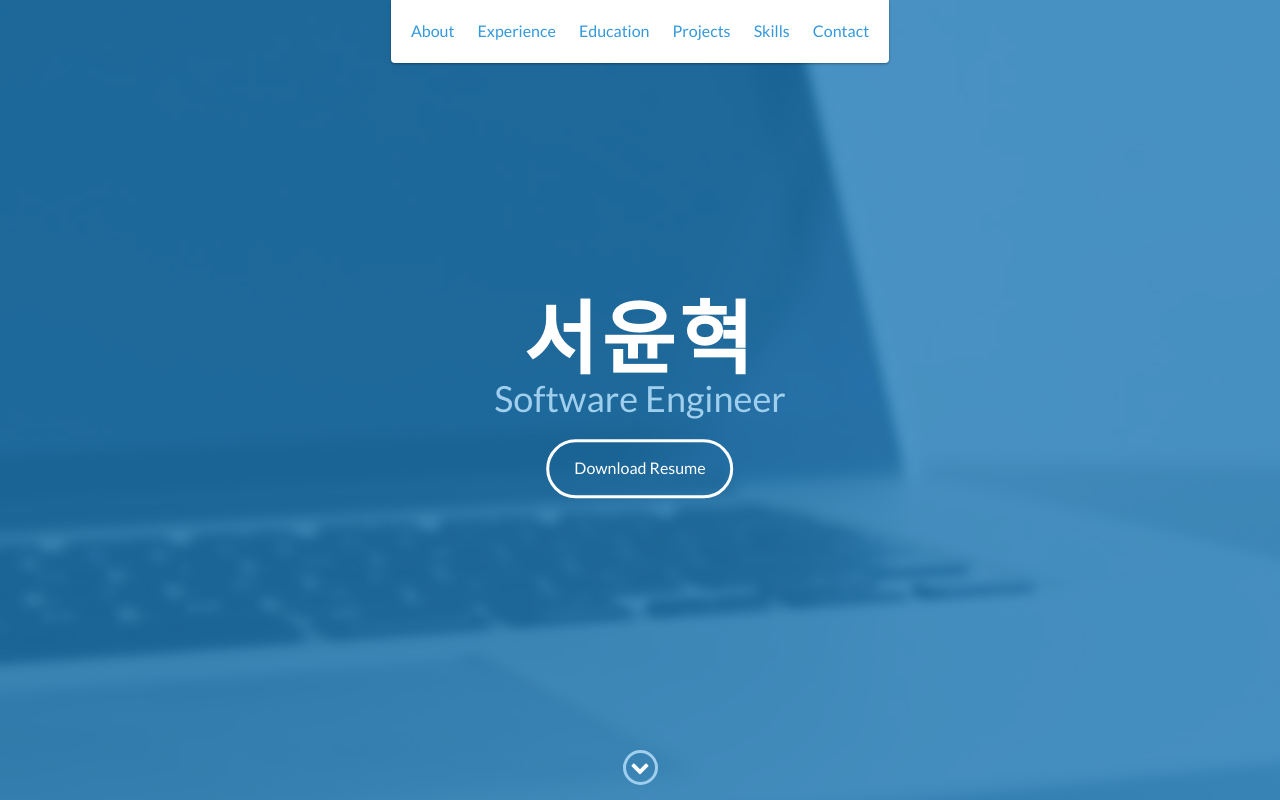
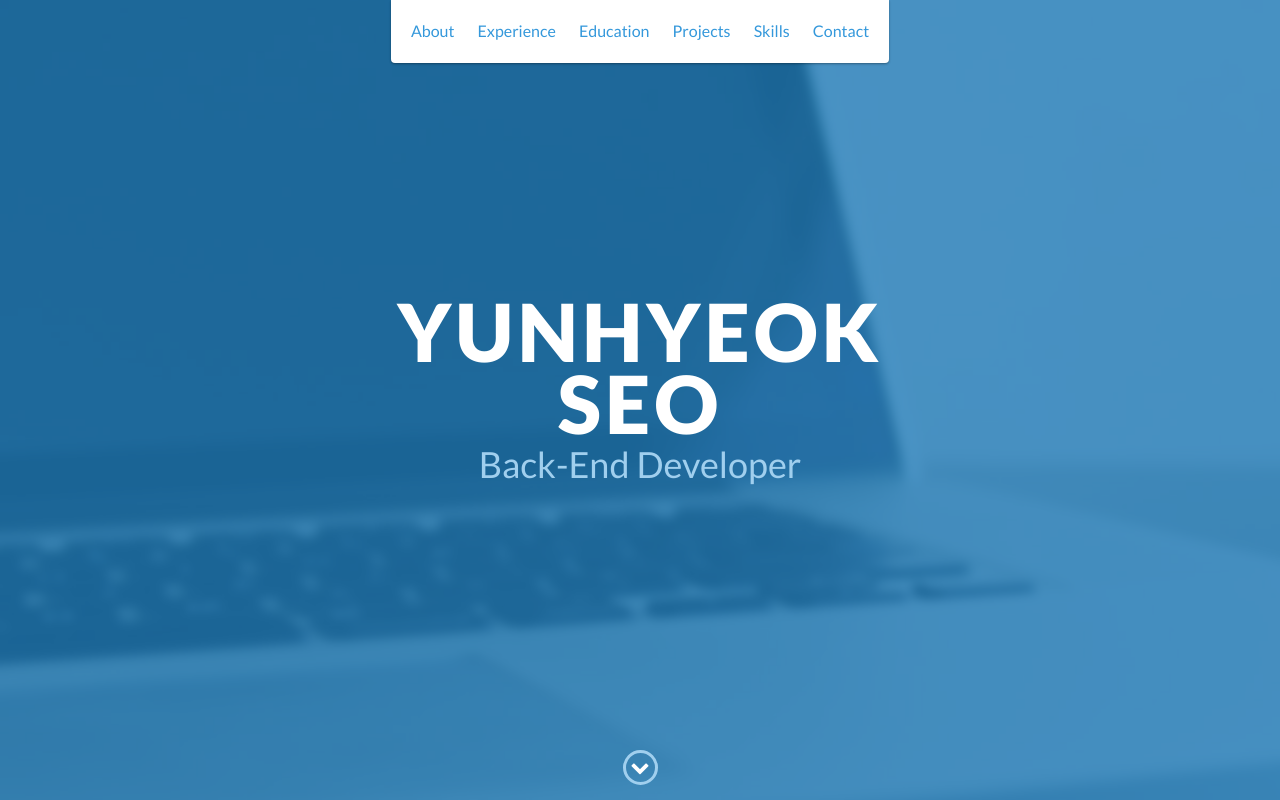
Before and after one commit to syh24/syh24.github.io, a website: page index.html in a window 1280 px wide. Shown: the top 800 px of the page. Drawn offline with nearby package versions, Linux system fonts and the light colour scheme.

Commit message:
Update index.html

```diff
--- a/index.html
+++ b/index.html
@@ -48,9 +48,9 @@
 
     <div id="lead">
         <div id="lead-content">
-            <h1>서윤혁</h1>
-            <h2>Software Engineer</h2>
-            <a href="#" class="btn-rounded-white">Download Resume</a>
+            <h1>YunHyeok Seo</h1>
+            <h2>Back-End Developer</h2>
+            <!-- <a href="#" class="btn-rounded-white">Download Resume</a> -->
         </div>
         <!-- End #lead-content -->
 
```
